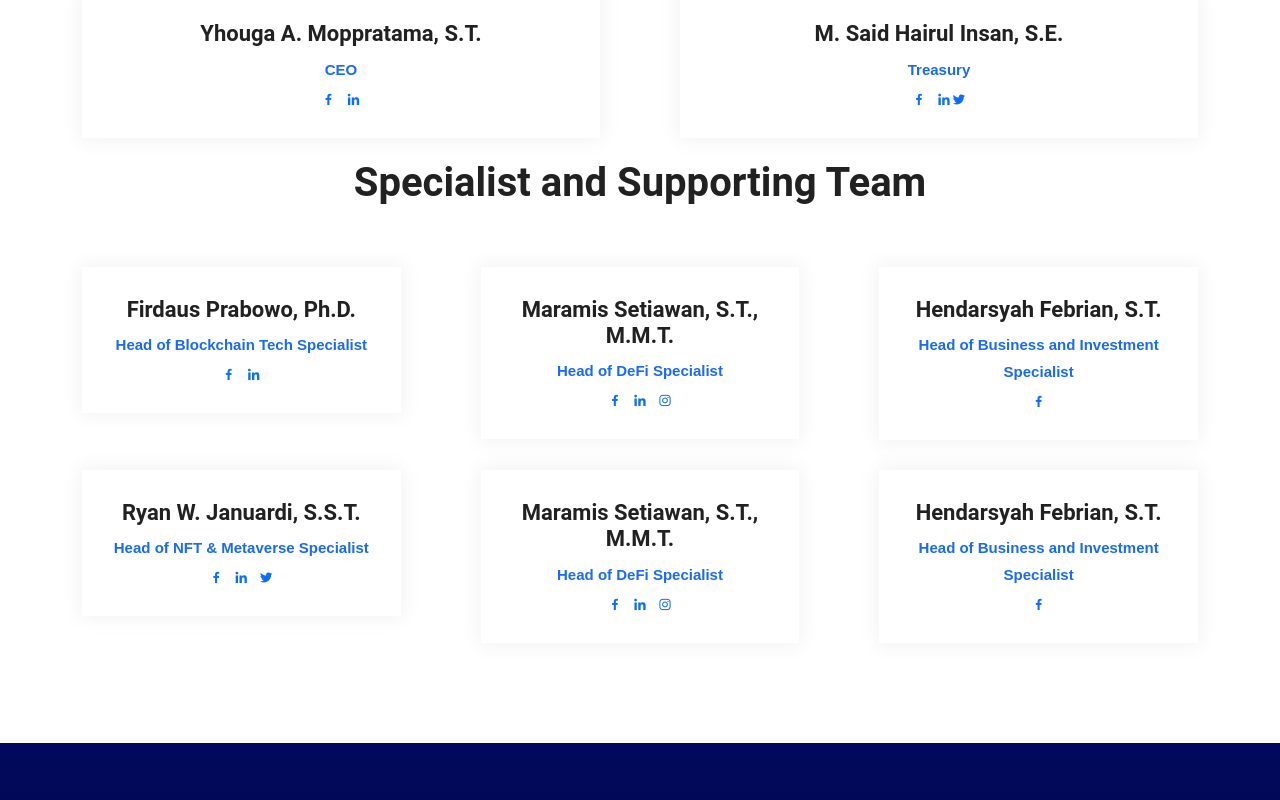
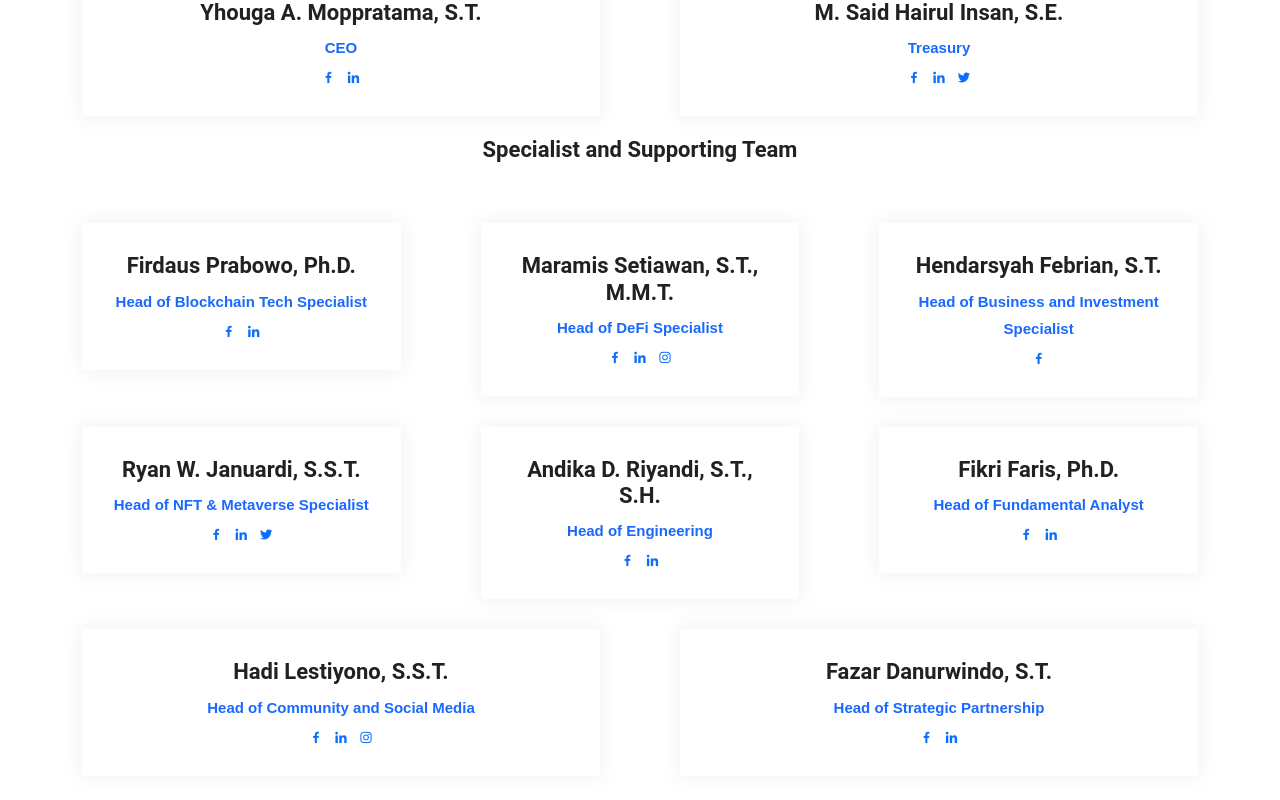
Before and after one commit to ischain/ischain.github.io, a Next.js app: page / in a window 1280 px wide. Shown: the part 4160-4960 px from the top of the page. Built offline with nearby package versions, Linux system fonts and the light colour scheme.

Commit message:
Update TeamTwo.js

```diff
--- a/components/Common/TeamTwo.js
+++ b/components/Common/TeamTwo.js
@@ -12,7 +12,7 @@ class TeamTwo extends Component {
                     </div>
 
                     <div className="section-title">
-                        <h2>Board Member</h2>
+                        <h3>Board Member</h3>
                         </div>
                     <div className="row">
                        <div className="col-lg-6 col-sm-6">
@@ -53,6 +53,8 @@ class TeamTwo extends Component {
                                             <a href="https://www.linkedin.com/in/muhammad-said-hairul-insan-8a533496/" target="_blank">
                                                 <i className="bx bxl-linkedin"></i>
                                             </a>
+                                        </li>
+                                        <li>
                                             <a href="https://twitter.com/muhammadsaidify" target="_blank">
                                                 <i className="bx bxl-twitter"></i>
                                             </a>
@@ -65,7 +67,7 @@ class TeamTwo extends Component {
 
 
                         <div className="section-title">
-                            <h2>Specialist and Supporting Team</h2>
+                            <h3>Specialist and Supporting Team</h3>
                         </div>
                         <div className="row">
                         <div className="col-lg-4 col-sm-6 offset-sm-4 offset-lg-0">
@@ -164,23 +166,18 @@ class TeamTwo extends Component {
                         <div className="col-lg-4 col-sm-6 offset-sm-4 offset-lg-0">
                             <div className="single-team active">
                                 <div className="team-content">
-                                    <h3>Maramis Setiawan, S.T., M.M.T.</h3>
-                                    <span>Head of DeFi Specialist</span>
+                                    <h3>Andika D. Riyandi, S.T., S.H.</h3>
+                                    <span>Head of Engineering</span>
 
                                     <ul className="social-icon">
                                         <li>
-                                            <a href="https://www.facebook.com/maramis.setiawan" target="_blank">
+                                            <a href="https://www.facebook.com/andika.riyandi" target="_blank">
                                                 <i className="bx bxl-facebook"></i>
                                             </a>
                                         </li>
                                         <li>
-                                            <a href="https://www.linkedin.com/in/maramis-setiawan-a9842b42/" target="_blank">
+                                            <a href="https://www.linkedin.com/in/andika-riyandi/" target="_blank">
                                                 <i className="bx bxl-linkedin"></i>
-                                            </a>
-                                        </li>
-                                        <li>
-                                            <a href="https://www.instagram.com/maramissetiawan/" target="_blank">
-                                                <i className="bx bxl-instagram"></i>
                                             </a>
                                         </li>
                                     </ul>
@@ -191,13 +188,67 @@ class TeamTwo extends Component {
                         <div className="col-lg-4 col-sm-6 offset-sm-4 offset-lg-0">
                             <div className="single-team active">
                                 <div className="team-content">
-                                    <h3>Hendarsyah Febrian, S.T.</h3>
-                                    <span>Head of Business and Investment Specialist</span>
+                                    <h3>Fikri Faris, Ph.D.</h3>
+                                    <span>Head of Fundamental Analyst</span>
 
                                     <ul className="social-icon">
                                         <li>
-                                            <a href="https://www.facebook.com/hendarsyah.febryan" target="_blank">
+                                            <a href="https://www.facebook.com/farisonsky" target="_blank">
                                                 <i className="bx bxl-facebook"></i>
+                                            </a>
+                                        </li>
+                                         <li>
+                                            <a href="https://www.linkedin.com/in/fikri-faris-b52aa8193/" target="_blank">
+                                                <i className="bx bxl-linkedin"></i>
+                                            </a>
+                                        </li>
+                                    </ul>
+                                </div>
+                            </div>
+                        </div>
+
+                        <div className="col-lg-6 col-sm-6 offset-sm-6 offset-lg-0">
+                            <div className="single-team active">
+                                <div className="team-content">
+                                    <h3>Hadi Lestiyono, S.S.T.</h3>
+                                    <span>Head of Community and Social Media</span>
+
+                                    <ul className="social-icon">
+                                        <li>
+                                            <a href="https://www.facebook.com/hadi.lestiyono" target="_blank">
+                                                <i className="bx bxl-facebook"></i>
+                                            </a>
+                                        </li>
+                                         <li>
+                                            <a href="https://www.linkedin.com/in/hadi-lestiyono-b4792543/" target="_blank">
+                                                <i className="bx bxl-linkedin"></i>
+                                            </a>
+                                        </li>
+                                        <li>
+                                            <a href="https://www.instagram.com/hadilestiyono/" target="_blank">
+                                                <i className="bx bxl-instagram"></i>
+                                            </a>
+                                        </li>
+                                    </ul>
+                                </div>
+                            </div>
+                        </div>
+
+                        <div className="col-lg-6 col-sm-6 offset-sm-6 offset-lg-0">
+                            <div className="single-team active">
+                                <div className="team-content">
+                                    <h3>Fazar Danurwindo, S.T.</h3>
+                                    <span>Head of Strategic Partnership</span>
+
+                                    <ul className="social-icon">
+                                        <li>
+                                            <a href="https://www.facebook.com/Danurfazar" target="_blank">
+                                                <i className="bx bxl-facebook"></i>
+                                            </a>
+                                        </li>
+                                         <li>
+                                            <a href="https://www.linkedin.com/in/fazar-danurwindo-47544b73/" target="_blank">
+                                                <i className="bx bxl-linkedin"></i>
                                             </a>
                                         </li>
                                     </ul>
```
